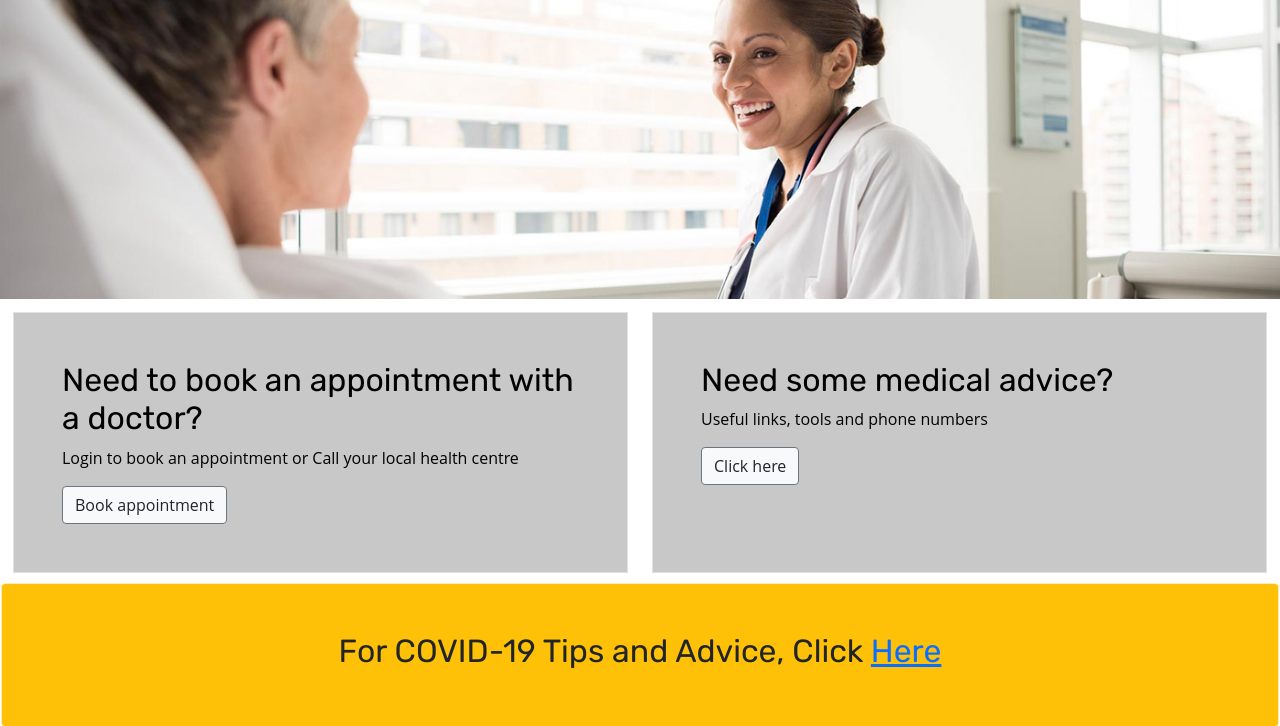
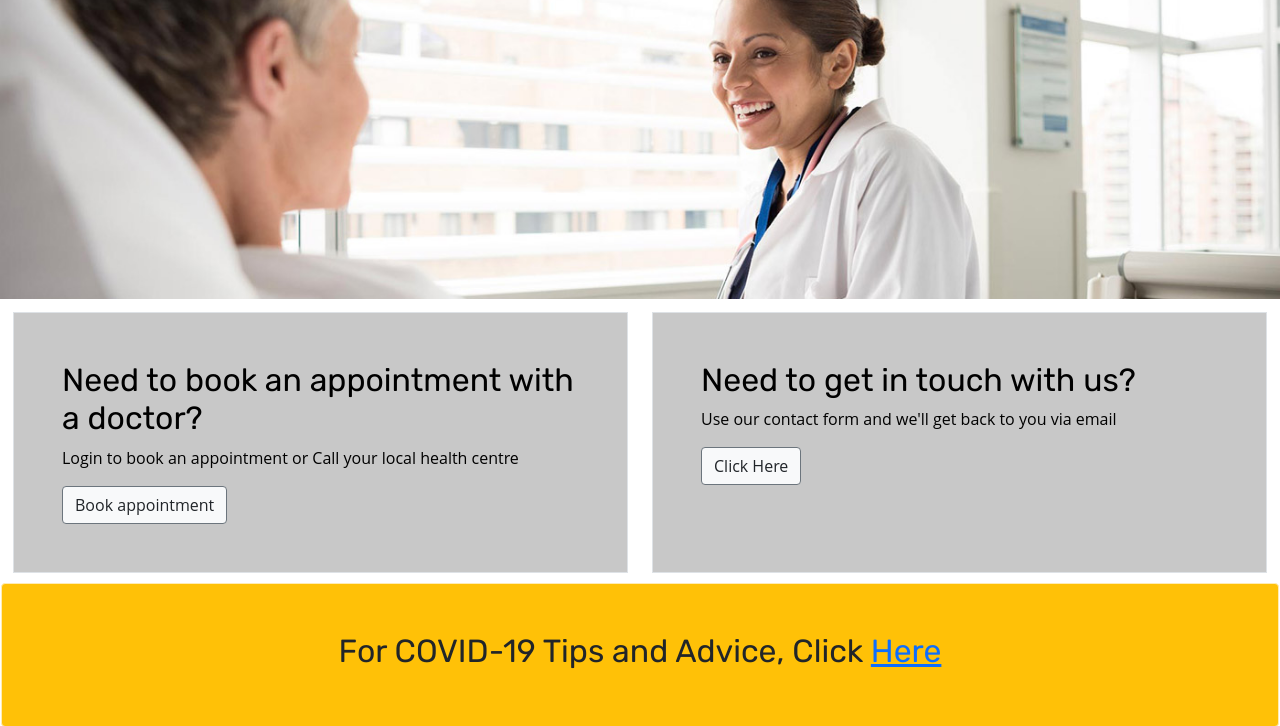
Before and after one commit to mfronistas/HealthTrustApp, a Flask app: page / in a window 1280 px wide. Shown: the part 158-884 px from the top of the page. Run offline with Flask 2, Linux system fonts and the light colour scheme; some web fonts are replaced.

Commit message:
Changed some text in index.html

```diff
--- a/templates/index.html
+++ b/templates/index.html
@@ -21,9 +21,9 @@
   </div>
   <div class="col-md-6">
     <div class="h-100 p-5 gray-bg border text-black">
-      <h2>Need some medical advice?</h2>
-      <p>Useful links, tools and phone numbers</p>
-      <a class="btn btn-outline-secondary bg-light text-dark" role="button" href="{{ url_for('users.contact_us') }}">Click here</a>
+      <h2>Need to get in touch with us?</h2>
+      <p>Use our contact form and we'll get back to you via email</p>
+      <a class="btn btn-outline-secondary bg-light text-dark" role="button" href="{{ url_for('users.contact_us') }}">Click Here</a>
     </div>
   </div>
   <div class="alert alert-warning bg-warning h-50 p-5 alert-width topper-margin" role="alert">
```
